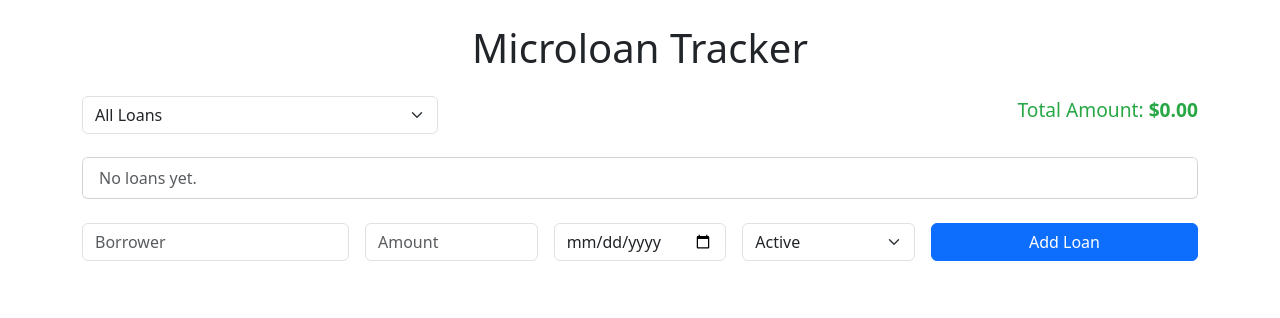
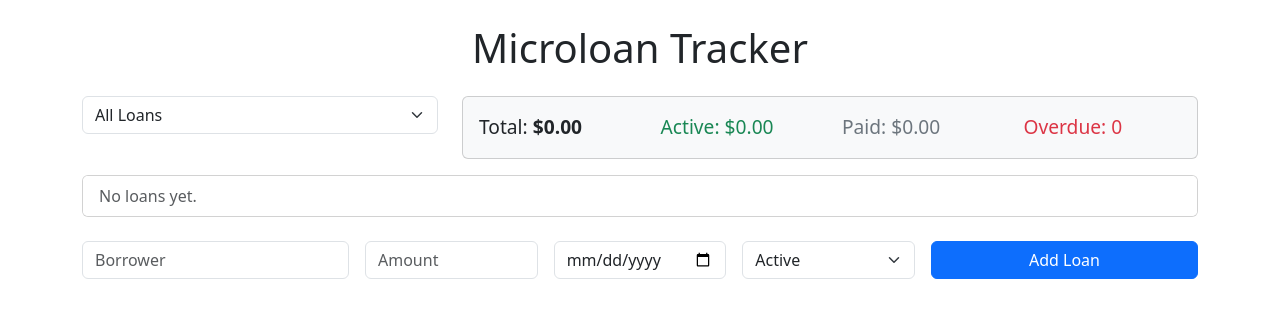
Before and after one commit to ConradPB/microloan-tracker, a Django app: page / in a window 1280 px wide. Shown: the top 318 px of the page. Run offline with Django 5.2, Linux system fonts and the light colour scheme; data that the repository does not hold is empty.

Commit message:
updated/enhanced

```diff
--- a/loans/templates/loans/index.html
+++ b/loans/templates/loans/index.html
@@ -4,8 +4,10 @@
     <title>Microloan Tracker</title>
     <link href="https://cdn.jsdelivr.net/npm/bootstrap@5.3.0/dist/css/bootstrap.min.css" rel="stylesheet">
     <style>
-        .total { font-size: 1.2em; color: #28a745; }
-        .list-group-item:hover { background-color: #f8f9fa; }
+        .total { font-size: 1.2em; }
+        .overdue { color: #dc3545; }
+        .card-stats { background-color: #f8f9fa; }
+        .list-group-item:hover { background-color: #f1f3f5; }
     </style>
 </head>
 <body class="container mt-4">
@@ -20,14 +22,21 @@
                 </select>
             </form>
         </div>
-        <div class="col-md-8 text-end">
-            <p class="total">Total Amount: <strong>${{ total_amount|floatformat:2 }}</strong></p>
+        <div class="col-md-8">
+            <div class="card card-stats p-3">
+                <div class="row">
+                    <div class="col"><span class="total">Total: <strong>${{ total_amount|floatformat:2 }}</strong></span></div>
+                    <div class="col"><span class="total text-success">Active: ${{ active_total|floatformat:2 }}</span></div>
+                    <div class="col"><span class="total text-secondary">Paid: ${{ paid_total|floatformat:2 }}</span></div>
+                    <div class="col"><span class="total overdue">Overdue: {{ overdue }}</span></div>
+                </div>
+            </div>
         </div>
     </div>
     <div class="card">
         <ul class="list-group list-group-flush">
             {% for loan in loans %}
-                <li class="list-group-item d-flex justify-content-between align-items-center">
+                <li class="list-group-item d-flex justify-content-between align-items-center {% if loan.status == 'Active' and loan.due_date and loan.due_date < today %}bg-danger-subtle{% endif %}">
                     <span>
                         {{ loan.borrower }} - <strong>${{ loan.amount }}</strong> ({{ loan.date }})
                         {% if loan.due_date %} - Due: {{ loan.due_date }}{% endif %} -
@@ -36,6 +45,11 @@
                         </span>
                     </span>
                     <div>
+                        <form method="post" style="display:inline;">
+                            {% csrf_token %}
+                            <input type="hidden" name="loan_id" value="{{ loan.id }}">
+                            <button type="submit" name="toggle" class="btn btn-sm btn-info">Toggle Status</button>
+                        </form>
                         <form method="post" style="display:inline;">
                             {% csrf_token %}
                             <input type="hidden" name="loan_id" value="{{ loan.id }}">
@@ -80,22 +94,6 @@
             </div>
         </div>
     </form>
-    <script>
-        function promptEdit(button) {
-            let form = button.form;
-            let borrower = prompt("Edit Borrower:", form.querySelector('[name=borrower]').value);
-            let amount = prompt("Edit Amount:", form.querySelector('[name=amount]').value);
-            let due_date = prompt("Edit Due Date (YYYY-MM-DD):", form.querySelector('[name=due_date]').value);
-            let status = prompt("Edit Status (Active/Paid):", form.querySelector('[name=status]').value);
-            if (borrower && amount && status) {
-                form.querySelector('[name=borrower]').value = borrower;
-                form.querySelector('[name=amount]').value = amount;
-                form.querySelector('[name=due_date]').value = due_date || '';
-                form.querySelector('[name=status]').value = status;
-            } else {
-                event.preventDefault();
-            }
-        }
-    </script>
+
 </body>
 </html>
```
